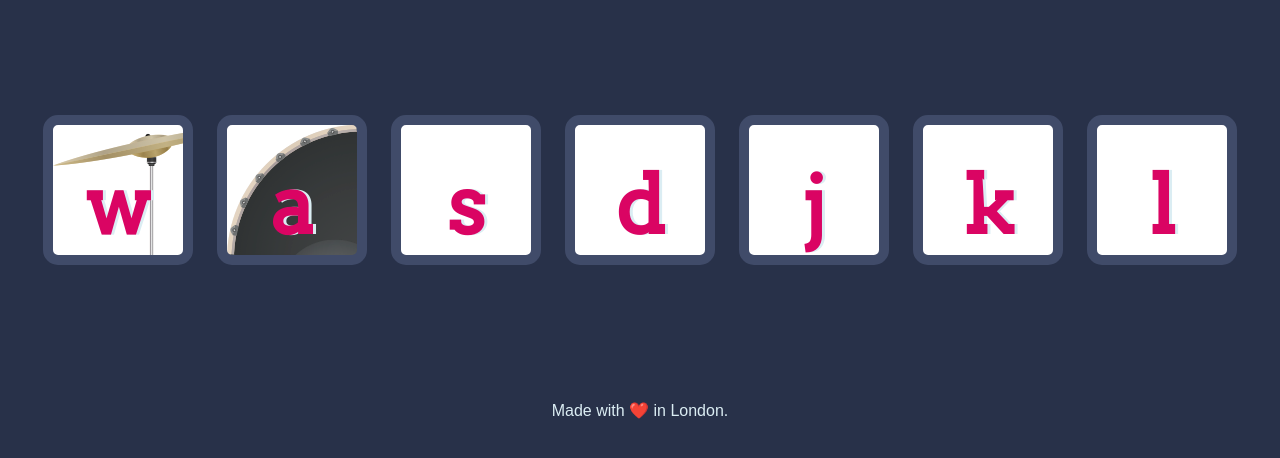
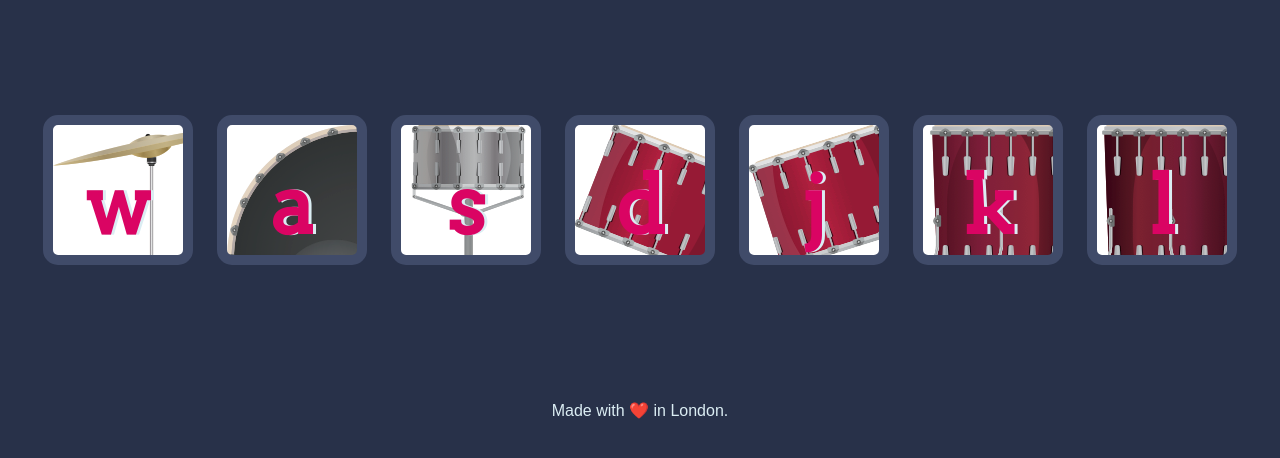
Before and after one commit to clicks88/drum_kit, a plain HTML site: page index.html in a window 1280 px wide. Shown: the part 174-632 px from the top of the page. Drawn offline with Linux system fonts and the light colour scheme.

Commit message:
Update styles.css

```diff
--- a/styles.css
+++ b/styles.css
@@ -22,35 +22,35 @@ footer {
 }
 
 .a {
-  background-image: url("/kick.png");
+  background-image: url("kick.png");
 
 
 }
 
 .s {
-  background-image: url("images/snare.png");
+  background-image: url("snare.png");
 
 
 }
 
 .d {
-  background-image: url("images/tom1.png");
+  background-image: url("tom1.png");
 
 
 }
 
 .j {
-  background-image: url("images/tom2.png");
+  background-image: url("tom2.png");
 
 }
 
 .k {
-  background-image: url("images/tom3.png");
+  background-image: url("tom3.png");
 
 }
 
 .l {
-  background-image: url("images/tom4.png");
+  background-image: url("tom4.png");
 
 }
 
```
